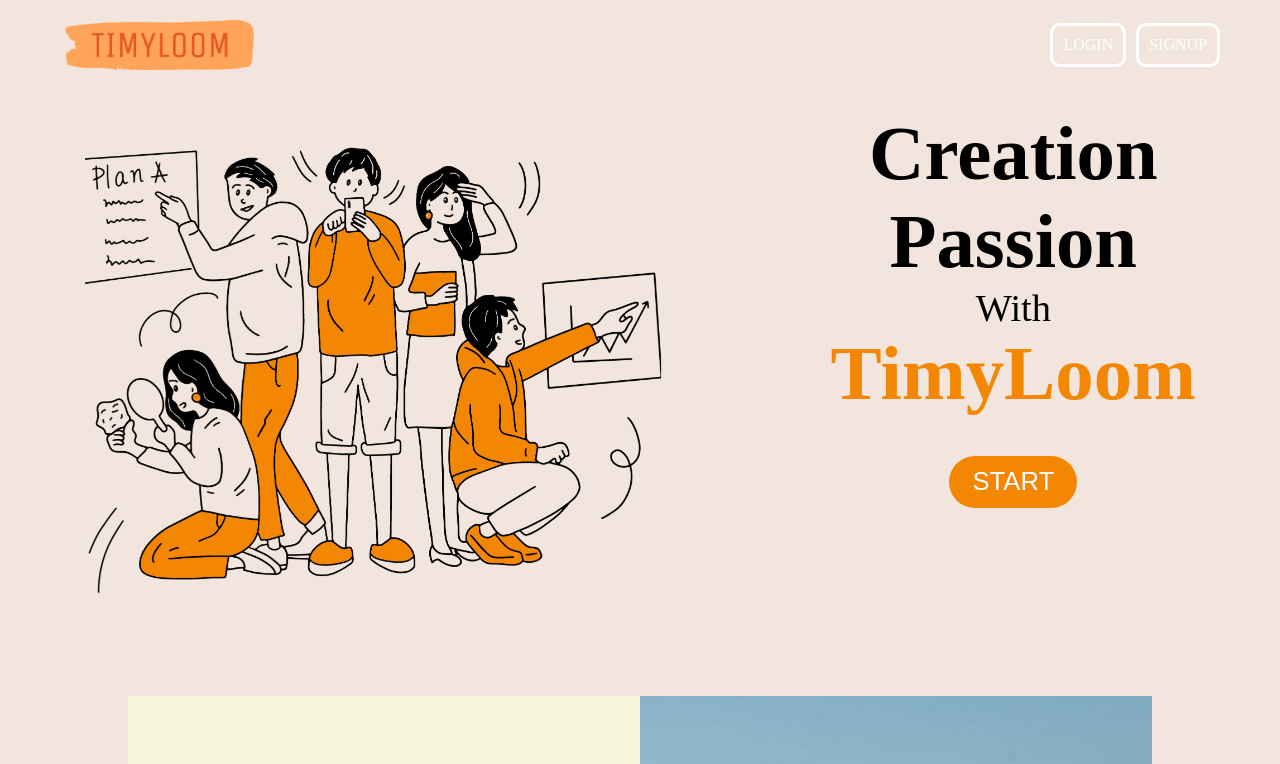
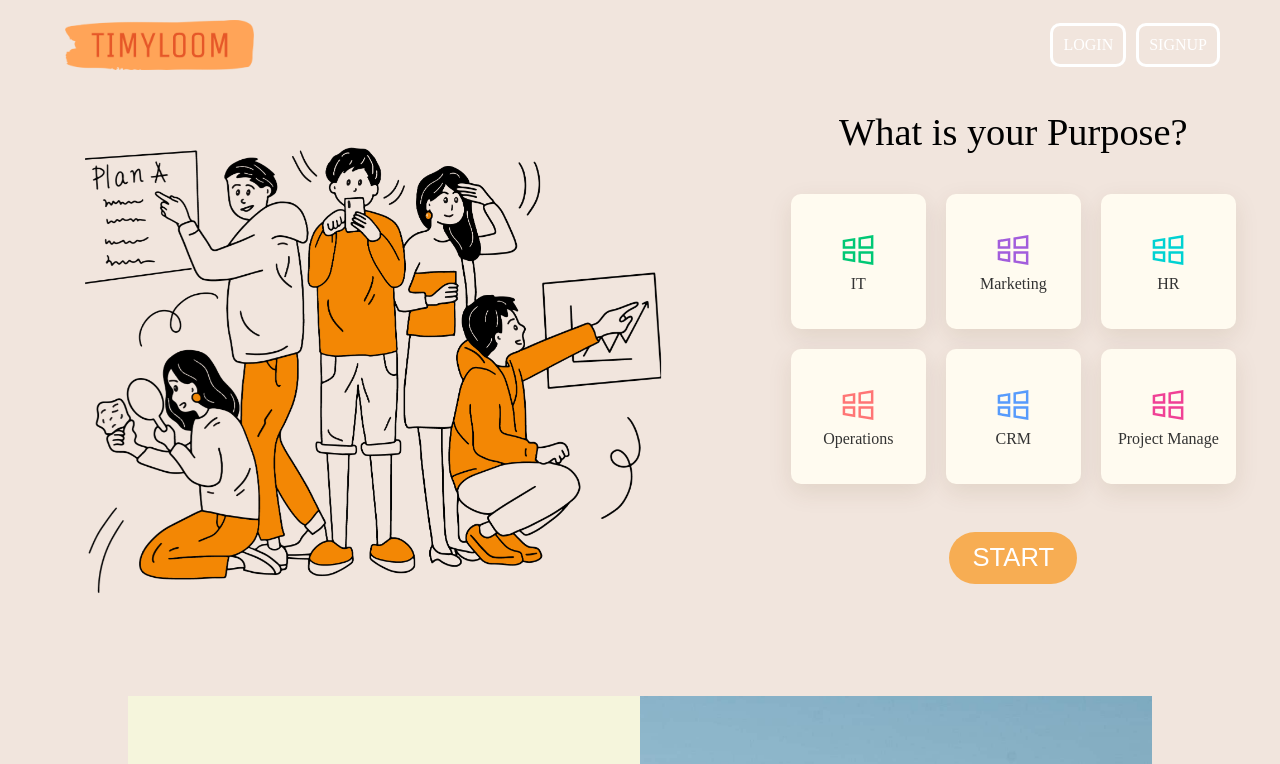
Before and after one commit to gachon-sw-academy-2023/Timyloom-React, a React (Vite) app: page / in a window 1280 px wide. Shown: the top 764 px of the page. Built offline with nearby package versions, Linux system fonts and the light colour scheme; what react-indexed-db, recoil-persist would draw is missing.

Commit message:
FE-74 [FEAT] 온보딩 메인 화면 사용목적 선택 필드 구현

```diff
--- a/src/components/Sidebar/Sidebar.tsx
+++ b/src/components/Sidebar/Sidebar.tsx
@@ -67,8 +67,7 @@
         <AiOutlineLeft />
       </S.SidebarOpenButton>
       <S.LogoLink to={'/'}>
-        <Logo width="45px" height="45px" />
-        <S.LogoText isOpen={sidebarOpen}>Timyloom</S.LogoText>
+        <S.Logo isOpen={sidebarOpen} />
       </S.LogoLink>
       <S.Divider />
       {linksArray.map(({ icon, label, to }) => (
--- a/src/components/Sidebar/SidebarStyle.tsx
+++ b/src/components/Sidebar/SidebarStyle.tsx
@@ -1,6 +1,6 @@
 import styled from 'styled-components';
 import { Link } from 'react-router-dom';
-import { NavLink } from 'react-router-dom';
+import Logos_orange from '@/assets/images/timyloom_logo_orange.png';
 
 export const SidebarWrapper = styled.div<{ isOpen: boolean }>`
   position: relative;
@@ -31,7 +31,7 @@
 export const LogoLink = styled(Link)`
   display: flex;
   align-items: center;
-  justify-content: left;
+  justify-content: center;
   text-decoration: none;
 
   svg {
@@ -121,3 +121,12 @@
   margin: 5px;
   padding: 10px;
 `;
+
+export const Logo = styled.div<{ isOpen: boolean }>`
+  display: ${({ isOpen }) => (!isOpen ? 'none' : ``)};
+  background-image: url(${Logos_orange});
+  background-size: contain;
+  background-repeat: no-repeat;
+  width: 190px;
+  height: 50px;
+`;
--- /dev/null
+++ b/src/pages/Onboarding/colorData.tsx
@@ -0,0 +1,44 @@
+export const fieldData = [
+  {
+    title: 'IT',
+    index: '0',
+    color: '#00C875',
+    select: false,
+    icon: 'AiOutlineWindows',
+  },
+  {
+    title: 'Marketing',
+    index: '1',
+    color: '#A25DDC',
+    select: false,
+    icon: 'AiOutlineWindows',
+  },
+  {
+    title: 'HR',
+    index: '2',
+    color: '#00D2D2',
+    select: false,
+    icon: 'AiOutlineWindows',
+  },
+  {
+    title: 'Operations',
+    index: '3',
+    color: '#FF7575',
+    select: false,
+    icon: 'AiOutlineWindows',
+  },
+  {
+    title: 'CRM',
+    index: '4',
+    color: '#579BFC',
+    select: false,
+    icon: 'AiOutlineWindows',
+  },
+  {
+    title: 'Project Manage',
+    index: '5',
+    color: '#F04095',
+    select: false,
+    icon: 'AiOutlineWindows',
+  },
+];
--- a/src/pages/Onboarding/index.tsx
+++ b/src/pages/Onboarding/index.tsx
@@ -1,3 +1,4 @@
+import { useEffect, useState } from 'react';
 import * as S from '@/pages/Onboarding/indexStyle';
 import { movePage } from '@/utils/movePage';
 import dodge from '@/assets/images/dodge.jpg';
@@ -5,8 +6,34 @@
 import Box from '@mui/material/Box';
 import Grid from '@mui/material/Grid';
 import { Bounce, Fade, Flip, Hinge, JackInTheBox, Roll, Rotate, Slide, Zoom } from 'react-awesome-reveal';
+import { fieldData } from '@/pages/Onboarding/colorData';
+import { AiOutlineWindows } from 'react-icons/ai';
 
 function Onboarding() {
+  const [fields, setFields] = useState(fieldData);
+  const [gradationColor, setGradationColor] = useState('');
+
+  const handleField = (e: any) => {
+    const tempFields = fields;
+    tempFields[e.target.id].select = !tempFields[e.target.id].select;
+    setFields((prev) => [...tempFields]);
+
+    let colorArr = gradationColor.split(', ');
+    if (colorArr[0] === '') {
+      colorArr.pop();
+    }
+
+    if (colorArr.indexOf(tempFields[e.target.id].color) >= 0) {
+      colorArr.splice(colorArr.indexOf(tempFields[e.target.id].color), 1);
+      let newGradationColor = colorArr.join(', ');
+      setGradationColor((prev) => newGradationColor);
+    } else {
+      colorArr.push(tempFields[e.target.id].color);
+      let newGradationColor = colorArr.join(', ');
+      setGradationColor((prev) => newGradationColor);
+    }
+  };
+
   return (
     <div>
       <S.MainWrapper>
@@ -20,14 +47,20 @@
             <Grid item xs={12} md={5}>
               <Slide direction="right" triggerOnce>
                 <S.ContentsWrapper>
-                  <S.MainContent fontSize="6vw">Creation</S.MainContent>
-                  <S.MainContent fontSize="6vw">Passion</S.MainContent>
-                  <S.MainContent fontWeight="none">With</S.MainContent>
-                  <S.MainContent fontSize="6vw" color="#f38704">
-                    TimyLoom
-                  </S.MainContent>
+                  <S.MainContent fontWeight="none">What is your Purpose?</S.MainContent>
+                  <S.FieldContainer>
+                    {fields.map((field, index) => {
+                      return (
+                        <S.Field id={field.index} key={index} onClick={handleField} field={field}>
+                          <AiOutlineWindows size="40px" fill={field.color} />
+                          <S.Title>{field.title}</S.Title>
+                        </S.Field>
+                      );
+                    })}
+                  </S.FieldContainer>
                   <S.BtnWrapper>
                     <S.StartBtn
+                      gradationColor={gradationColor}
                       onClick={() => {
                         movePage('/workspace');
                       }}
--- a/src/pages/Onboarding/indexStyle.tsx
+++ b/src/pages/Onboarding/indexStyle.tsx
@@ -31,12 +31,14 @@
   text-align: center;
 `;
 
-export const StartBtn = styled.button`
+export const StartBtn = styled.button<{ gradationColor: any }>`
   width: 10vw;
   height: 4vw;
   font-size: 2vw;
   margin: 3vw 0px 0px 0px;
-  background-color: #f38704;
+  background-color: ${(props) => (props.gradationColor != '' ? `${props.gradationColor}` : `#f7ad53`)};
+  background-image: ${(props) =>
+    props.gradationColor ? `linear-gradient(to right,${props.gradationColor} )` : 'none'};
   color: #fff;
   border-radius: 30px;
   border: 0;
@@ -139,3 +141,37 @@
   height: 100%;
   object-fit: cover;
 `;
+
+export const Field = styled.div<{ field: any }>`
+  display: flex;
+  flex-direction: column;
+  justify-content: center;
+  align-items: center;
+  width: 135px;
+  height: 135px;
+  background-color: #fffbf0;
+  color: #333333;
+  border-radius: 10px;
+  margin: 10px;
+  box-shadow: 0px 8px 24px 0 rgb(87 63 0 / 10%);
+  border: ${(props) => (props.field.select ? `4px solid ${props.field.color}` : 'none')};
+  cursor: pointer;
+  &:hover {
+    border: ${(props) => `2px solid ${props.field.color}`};
+  }
+  &:active {
+    border: ${(props) => `4px solid ${props.field.color}`};
+  }
+`;
+
+export const Title = styled.div`
+  margin-top: 5px;
+`;
+
+export const FieldContainer = styled.div`
+  display: flex;
+  flex-wrap: wrap;
+  align-items: center;
+  justify-content: center;
+  margin-top: 30px;
+`;
```
